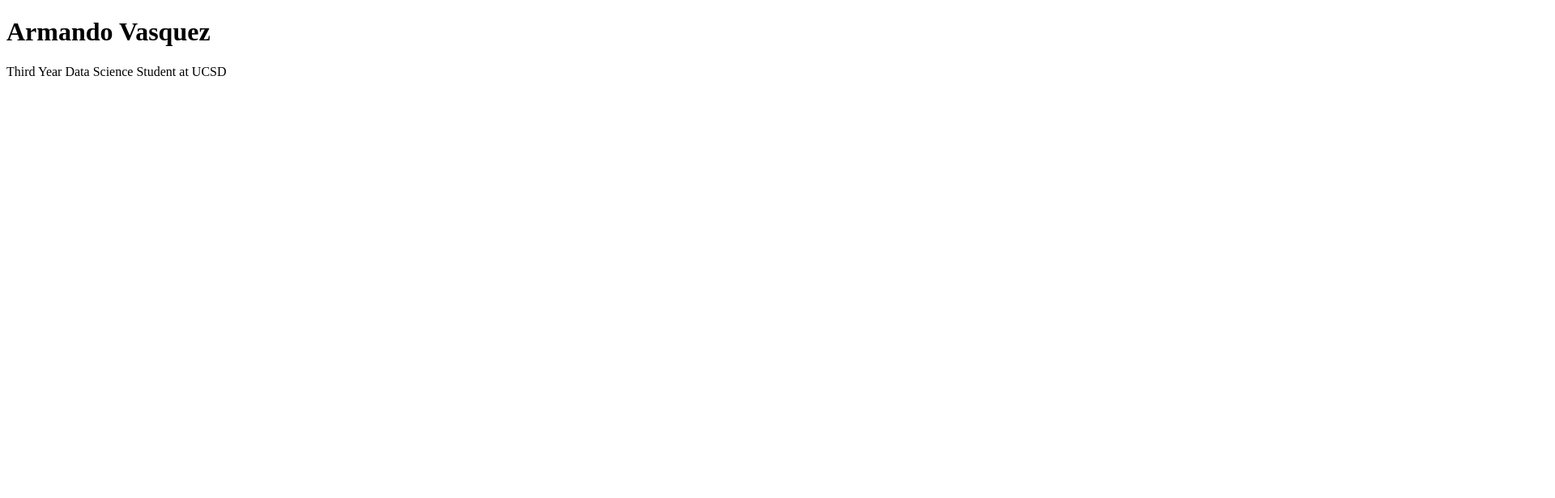
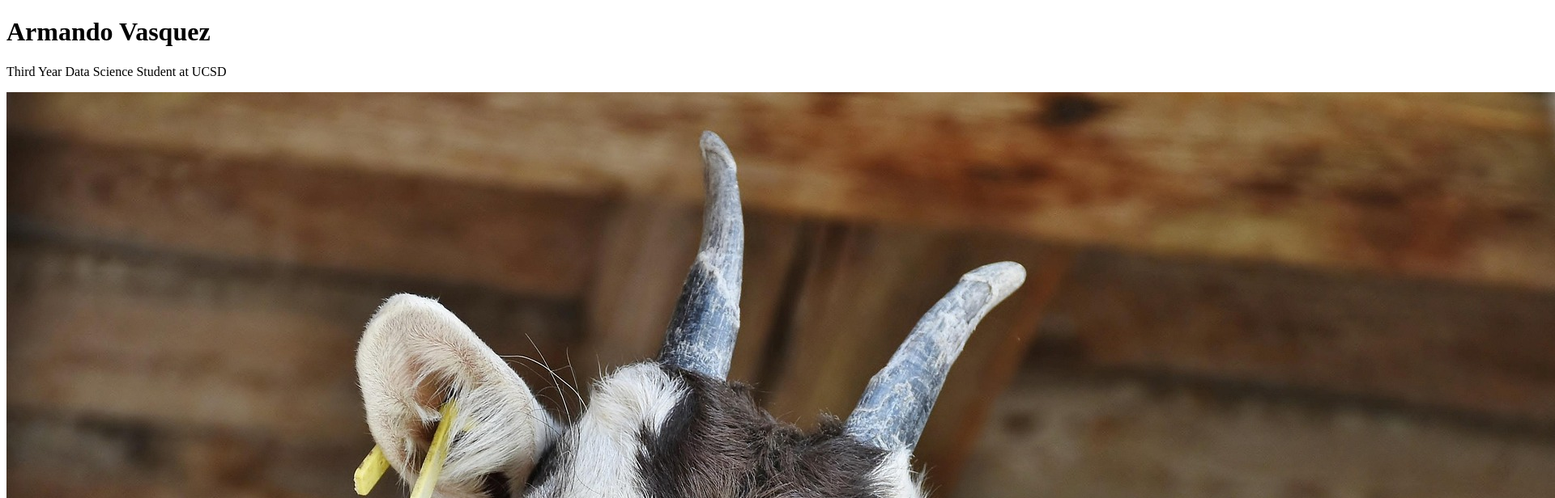
Before and after one commit to armando2006vz/portfolio, a plain HTML site: page index.html in a window 1280 px wide. Shown: the top 616 px of the page at 81% size, 1920 px wide, since content can reach past the window. Drawn offline with Linux system fonts and the light colour scheme.

Commit message:
create images

```diff
--- a/index.html
+++ b/index.html
@@ -8,5 +8,6 @@
 <body>
     <h1>Armando Vasquez</h1>
     <p>Third Year Data Science Student at UCSD</p>
+    <img src="images/goatpicture.jpg" alt="Picture of smiling goat">
 </body>
 </html>
```
Also changed, not shown: images/goatpicture.jpg (added).
